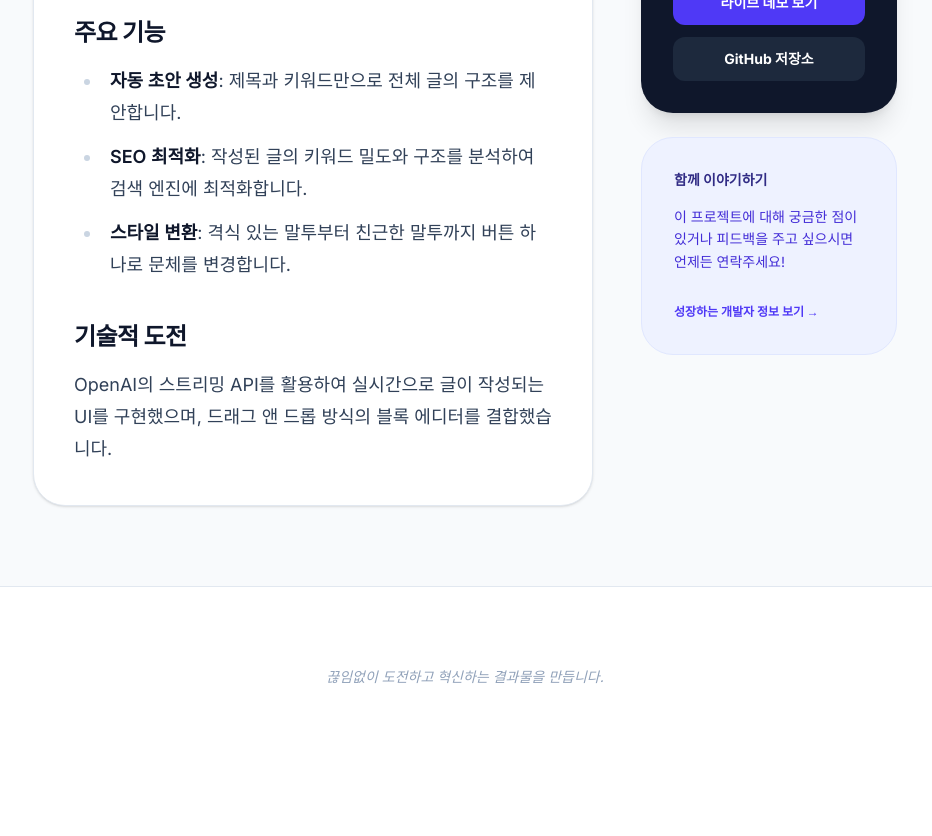
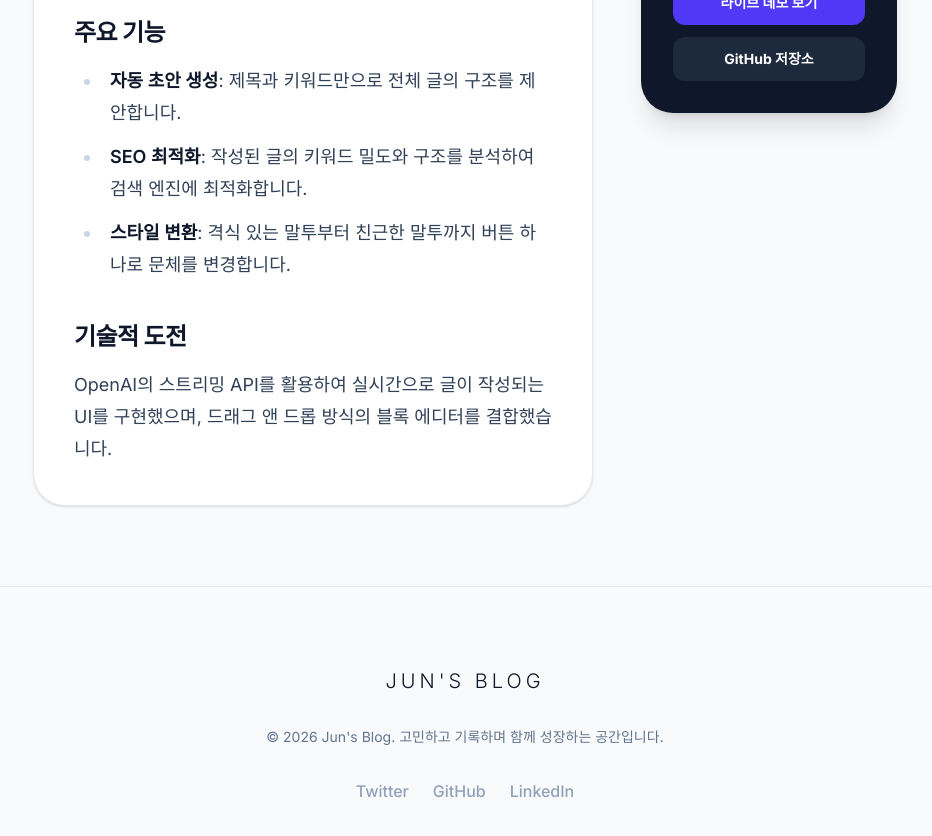
Before and after one commit to Nago730/my-blog, a Next.js app: page /projects/1 in a window 1280 px wide. Shown: the part 660-1496 px from the top of the page, without its empty margins (175-1107 px from the left). Before the commit the page ends 1427 px from the top, so only its background shows below. Built offline with nearby package versions, Linux system fonts and the light colour scheme; no server answers; the database is empty.

Commit message:
refactor: 홈, 어바웃 섹션 제거

```diff
--- a/src/app/layout.tsx
+++ b/src/app/layout.tsx
@@ -1,6 +1,7 @@
 import { Inter } from "next/font/google";
 import "./globals.css";
 import Navbar from "../components/Navbar";
+import Footer from "../components/Footer";
 
 import { AuthProvider } from "@/context/AuthContext";
 
@@ -12,7 +13,8 @@ export default function RootLayout({ children }: { children: React.ReactNode })
       <body className={inter.className}>
         <AuthProvider>
           <Navbar />
-          <main>{children}</main>
+          <main className="min-h-screen">{children}</main>
+          <Footer />
         </AuthProvider>
       </body>
     </html>
--- a/src/app/page.tsx
+++ b/src/app/page.tsx
@@ -1,77 +1,5 @@
-import { mockPosts } from "../data/posts";
-import { mockProjects } from "../data/projects";
-import Link from "next/link";
-import { adminDb } from "@/lib/firebase-admin";
+import { redirect } from "next/navigation";
 
-async function getHomeData() {
-  // DB 데이터 대신 mock 데이터를 강제로 사용하도록 설정
-  return {
-    posts: mockPosts.slice(0, 9),
-  };
+export default function Home() {
+  redirect("/articles");
 }
-
-export default async function Home() {
-  const { posts } = await getHomeData();
-
-  return (
-    <div className="min-h-screen bg-slate-50 text-slate-900 selection:bg-indigo-100">
-      {/* Posts Section */}
-      <section className="pt-32 pb-20 bg-white">
-        <div className="max-w-7xl mx-auto px-4 sm:px-6 lg:px-8">
-          <div className="flex justify-between items-end mb-12">
-            <div>
-              <h2 className="text-4xl font-extrabold text-slate-900 mb-2">모든 기사</h2>
-              <p className="text-slate-500 text-lg">디자인과 개발에 관한 엄선된 글들입니다.</p>
-            </div>
-          </div>
-
-          <div className="grid grid-cols-1 md:grid-cols-2 lg:grid-cols-3 gap-8">
-            {posts.map((post) => (
-              <Link href={`/articles/${post.id}`} key={post.id} className="group cursor-pointer block text-slate-900 no-underline">
-                <div className="relative aspect-[16/10] overflow-hidden rounded-3xl bg-slate-100 mb-6 transition-transform transform group-hover:-translate-y-2">
-                  <div className="absolute inset-0 bg-gradient-to-br from-indigo-500/20 to-violet-500/20" />
-                  {post.image && <img src={post.image} alt={post.title} className="w-full h-full object-cover" />}
-                  <div className="absolute bottom-4 left-4">
-                    <span className="px-3 py-1 bg-white/90 backdrop-blur-sm text-slate-900 text-xs font-bold rounded-full">
-                      {post.category}
-                    </span>
-                  </div>
-                </div>
-                <div className="flex items-center space-x-2 text-slate-500 text-xs font-medium mb-3">
-                  <span>{post.date}</span>
-                  <span>•</span>
-                  <span>{post.readTime}</span>
-                </div>
-                <h3 className="text-xl font-bold text-slate-900 group-hover:text-indigo-600 transition-colors mb-2">
-                  {post.title}
-                </h3>
-                <p className="text-slate-500 line-clamp-2">
-                  {post.description}
-                </p>
-              </Link>
-            ))}
-          </div>
-        </div>
-      </section>
-
-      {/* Footer */}
-      <footer className="py-20 border-t border-slate-200 bg-slate-50">
-        <div className="max-w-7xl mx-auto px-4 sm:px-6 lg:px-8 text-center">
-          <div className="flex items-center justify-center mb-8">
-            <Link href="/" className="group">
-              <span className="text-xl font-syne font-light tracking-[0.2em] text-slate-900 group-hover:text-indigo-600 transition-colors uppercase">Jun's Blog</span>
-            </Link>
-          </div>
-          <p className="text-slate-500 text-sm mb-8">
-            &copy; 2026 Jun's Blog. 고민하고 기록하며 함께 성장하는 공간입니다.
-          </p>
-          <div className="flex justify-center space-x-6 text-slate-400">
-            <a href="#" className="hover:text-slate-600 transition-colors font-medium">Twitter</a>
-            <a href="#" className="hover:text-slate-600 transition-colors font-medium">GitHub</a>
-            <a href="#" className="hover:text-slate-600 transition-colors font-medium">LinkedIn</a>
-          </div>
-        </div>
-      </footer>
-    </div>
-  );
-}
--- a/src/app/projects/[id]/page.tsx
+++ b/src/app/projects/[id]/page.tsx
@@ -118,22 +118,10 @@ export default async function ProjectDetail({ params }: { params: Promise<{ id:
                 </div>
               </div>
 
-              <div className="bg-indigo-50 p-8 rounded-[2rem] border border-indigo-100">
-                <h3 className="text-sm font-bold text-indigo-900 mb-4">함께 이야기하기</h3>
-                <p className="text-sm text-indigo-700 leading-relaxed mb-6">이 프로젝트에 대해 궁금한 점이 있거나 피드백을 주고 싶으시면 언제든 연락주세요!</p>
-                <Link href="/about" className="text-indigo-600 font-bold text-xs hover:underline">성장하는 개발자 정보 보기 →</Link>
-              </div>
             </div>
           </div>
         </div>
       </main>
-
-      {/* Footer */}
-      <footer className="py-20 border-t border-slate-200 bg-white mt-auto text-center">
-        <p className="text-slate-400 text-sm italic">
-          끊임없이 도전하고 혁신하는 결과물을 만듭니다.
-        </p>
-      </footer>
     </div>
   );
 }
--- /dev/null
+++ b/src/components/Footer.tsx
@@ -0,0 +1,25 @@
+import Link from "next/link";
+
+export default function Footer() {
+  return (
+    <footer className="py-20 border-t border-slate-200 bg-slate-50">
+      <div className="max-w-7xl mx-auto px-4 sm:px-6 lg:px-8 text-center">
+        <div className="flex items-center justify-center mb-8">
+          <Link href="/" className="group">
+            <span className="text-xl font-syne font-light tracking-[0.2em] text-slate-900 group-hover:text-indigo-600 transition-colors uppercase">
+              Jun's Blog
+            </span>
+          </Link>
+        </div>
+        <p className="text-slate-500 text-sm mb-8">
+          &copy; 2026 Jun's Blog. 고민하고 기록하며 함께 성장하는 공간입니다.
+        </p>
+        <div className="flex justify-center space-x-6 text-slate-400">
+          <a href="#" className="hover:text-slate-600 transition-colors font-medium">Twitter</a>
+          <a href="#" className="hover:text-slate-600 transition-colors font-medium">GitHub</a>
+          <a href="#" className="hover:text-slate-600 transition-colors font-medium">LinkedIn</a>
+        </div>
+      </div>
+    </footer>
+  );
+}
--- a/src/components/Navbar.tsx
+++ b/src/components/Navbar.tsx
@@ -29,10 +29,8 @@ export default function Navbar() {
           </Link>
 
           <div className="hidden md:flex space-x-8 text-sm font-medium text-slate-600">
-            <Link href="/" className="hover:text-indigo-600 transition-colors">홈</Link>
             <Link href="/articles" className="hover:text-indigo-600 transition-colors">글 목록</Link>
             <Link href="/projects" className="hover:text-indigo-600 transition-colors">프로젝트</Link>
-            <Link href="/about" className="hover:text-indigo-600 transition-colors">소개</Link>
           </div>
 
           <div className="flex items-center space-x-4 min-w-[80px] justify-end relative">
```
